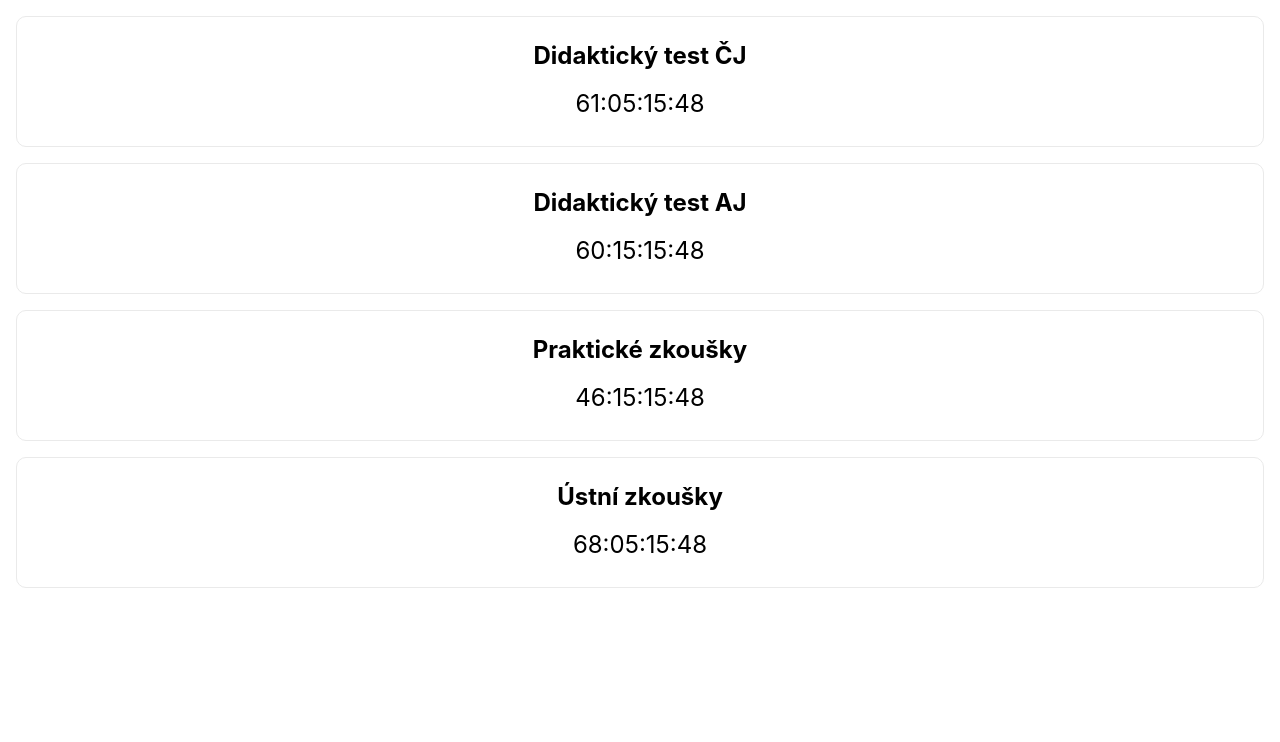
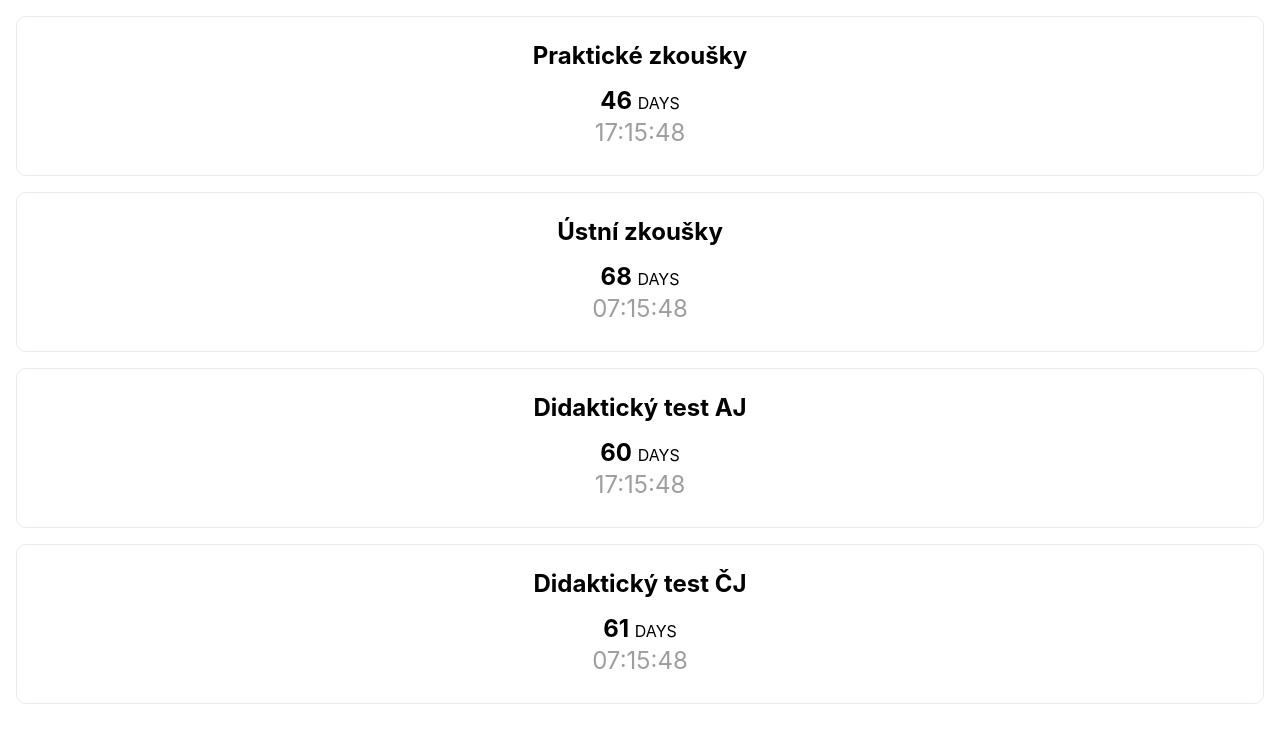
Before and after one commit to JstFlip/maturita-countdown, a Next.js app: page /Timer in a window 1280 px wide. Shown: the top 742 px of the page. Built offline with nearby package versions, Linux system fonts and the light colour scheme.

Commit message:
Add files via upload

```diff
--- a/pages/Timer.jsx
+++ b/pages/Timer.jsx
@@ -6,7 +6,12 @@ dayjs.extend(duration)
 
 const getTime = (endDateString) =>{
     const diff = dayjs.duration(dayjs(endDateString).diff(dayjs()))
-    return diff.format(`${Math.floor(diff.asDays())}:HH:mm:ss`)
+    return diff.format(`HH:mm:ss`)
+}
+
+const getDays = (endDateString) =>{
+    const diff = dayjs.duration(dayjs(endDateString).diff(dayjs()))
+    return diff.format(`${Math.floor(diff.asDays())}`)
 }
 
 const Timer = () => {
@@ -23,20 +28,24 @@ const Timer = () => {
     return (
         <>
             <div className={styles.card}>
-                <h3>Didaktický test ČJ</h3>
-                <p>{ getTime(new Date(1621893600000)) }</p>
+                <h3>Praktické zkoušky</h3>
+                <h2>{ getDays(new Date('2021-05-10')) } <span>days</span></h2>
+                <p>{ getTime(new Date('2021-05-10')) }</p>
+            </div>
+            <div className={styles.card}>
+                <h3>Ústní zkoušky</h3>
+                <h2>{ getDays(new Date('2021-06-01')) } <span>days</span></h2>
+                <p>{ getTime(new Date('2021-06-01')) }</p>
             </div>
             <div className={styles.card}>
                 <h3>Didaktický test AJ</h3>
-                <p>{ getTime(new Date(1621807200000)) }</p>
+                <h2>{ getDays(new Date('2021-05-24')) } <span>days</span></h2>
+                <p>{ getTime(new Date('2021-05-24')) }</p>
             </div>
             <div className={styles.card}>
-                <h3>Praktické zkoušky</h3>
-                <p>{ getTime(new Date(1620597600000)) }</p>
-            </div>
-            <div className={styles.card}>
-                <h3>Ústní zkoušky</h3>
-                <p>{ getTime(new Date(1622498400000)) }</p>
+                <h3>Didaktický test ČJ</h3>
+                <h2>{ getDays(new Date('2021-05-25')) } <span>days</span></h2>
+                <p>{ getTime(new Date('2021-05-25')) }</p>
             </div>
         </>
     )
--- a/pages/index.js
+++ b/pages/index.js
@@ -25,7 +25,7 @@ const Home = () => {
       </main>
 
       <footer className={styles.footer}>
-        <p>Made by <span>Flip</span></p>
+        <p>Made by <a href="https://github.com/JstFlip">Flip</a></p>
       </footer>
     </div>
   )
--- a/styles/Home.module.css
+++ b/styles/Home.module.css
@@ -1,6 +1,6 @@
 .container {
   min-height: 100vh;
-  background-color: rgb(32, 32, 32);
+  background-color: rgb(26, 26, 26);
   display: flex;
   flex-direction: column;
   justify-content: center;
@@ -26,7 +26,7 @@
   align-items: center;
 }
 
-.footer span {
+.footer a {
   font-weight: bold;
 }
 
@@ -44,6 +44,7 @@
 .title,
 .description {
   text-align: center;
+  padding: 0 1rem;
 }
 
 .description {
@@ -71,6 +72,7 @@
   border: 1px solid #eaeaea;
   border-radius: 10px;
   transition: color 0.15s ease, border-color 0.15s ease;
+  min-width: 169.58px;
 }
 
 .card:hover,
@@ -85,15 +87,15 @@
   font-size: 1.5rem;
 }
 
+.card h2 span {
+  text-transform: uppercase;
+  font-weight: normal;
+  font-size: 1rem;
+}
+
 .card p {
+  color: rgb(158, 158, 158);
   margin: 0;
   font-size: 1.5rem;
   line-height: 1.5;
 }
-
-@media (max-width: 600px) {
-  .grid {
-    width: 100%;
-    flex-direction: column;
-  }
-}
```
